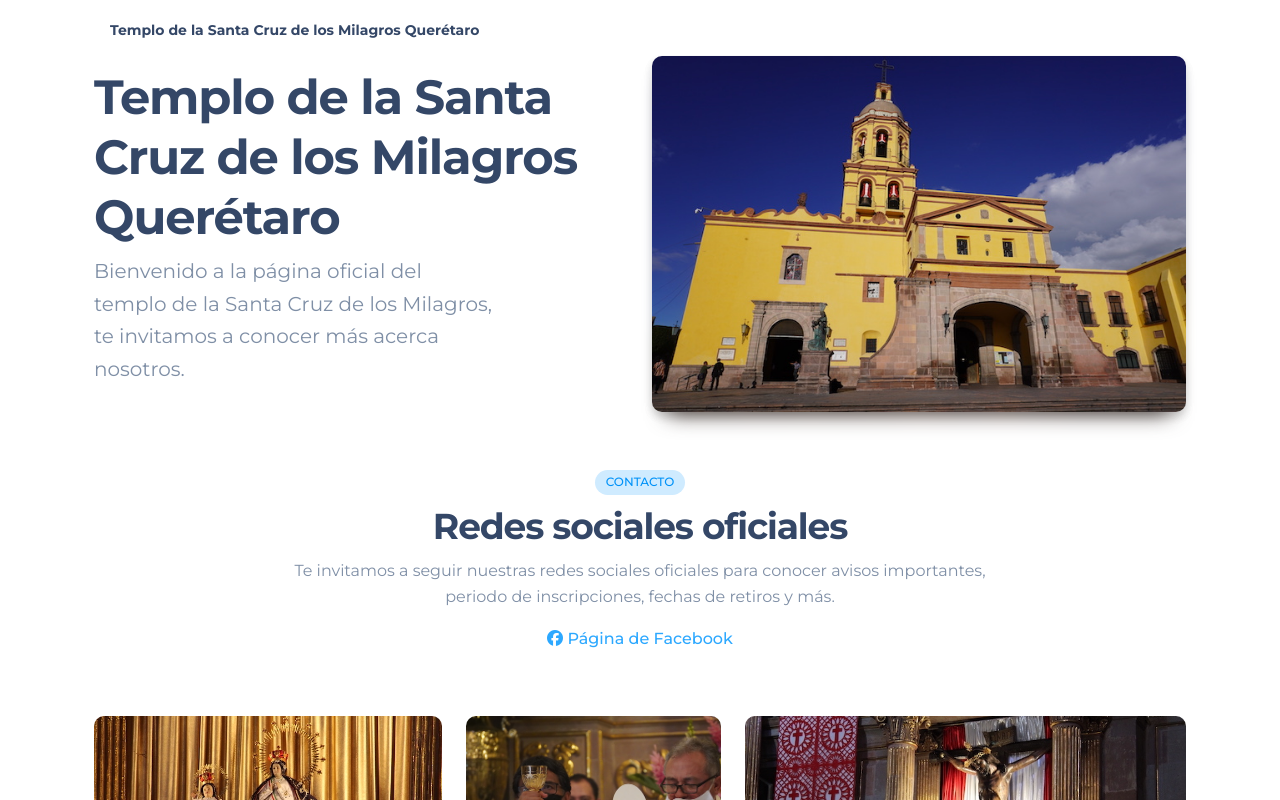
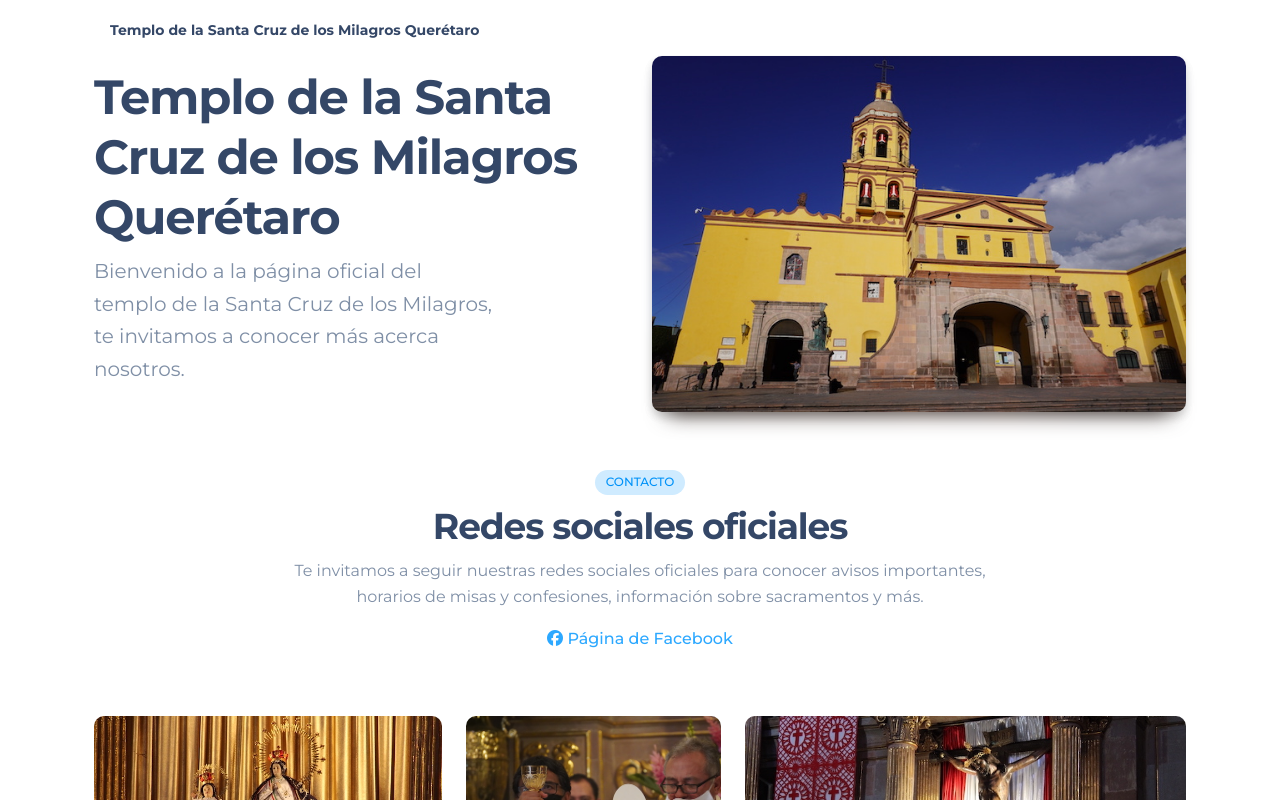
Before and after one commit to JuanGro/Templo-de-la-Santa-Cruz-Queretaro-landing-page, a plain HTML site: page index.html in a window 1280 px wide. Shown: the top 800 px of the page. Drawn offline with Linux system fonts and the light colour scheme; some packages are replaced by stand-ins of ours.

Commit message:
Change social networks description

```diff
--- a/index.html
+++ b/index.html
@@ -62,7 +62,8 @@ Coded by www.creative-tim.com
             </div>
             <div class="col-lg-6 pe-lg-5 justify-content-center d-flex flex-column pt-lg-0 pt-3">
               <h1>Templo de la Santa Cruz de los Milagros Querétaro</h1>
-              <p class="lead pe-5 me-5">Bienvenido a la página oficial del templo de la Santa Cruz de los Milagros, te invitamos a conocer más
+              <p class="lead pe-5 me-5">Bienvenido a la página oficial del templo de la Santa Cruz de los Milagros, te
+                invitamos a conocer más
                 acerca nosotros.</p>
             </div>
           </div>
@@ -78,8 +79,8 @@ Coded by www.creative-tim.com
           <span class="badge rounded-pill badge-info mb-2">Contacto</span>
           <h2>Redes sociales oficiales</h2>
           <p>
-            Te invitamos a seguir nuestras redes sociales oficiales para conocer avisos importantes, periodo de
-            inscripciones, fechas de retiros y más.
+            Te invitamos a seguir nuestras redes sociales oficiales para conocer avisos importantes, horarios de misas y
+            confesiones, información sobre sacramentos y más.
           </p>
           <p>
             <a href="https://www.facebook.com/TemplodelaCruzQro"
```
